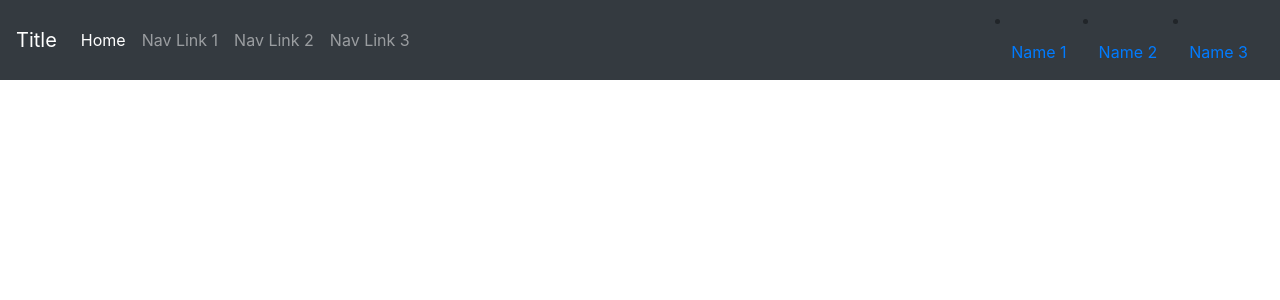
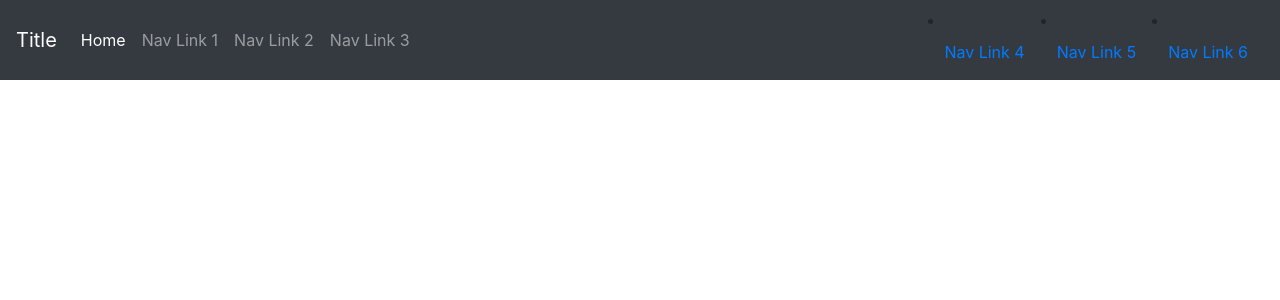
Before and after one commit to esputnix/angular-for-nav, an Angular app: page / in a window 1280 px wide. Shown: the top 300 px of the page. Built offline with nearby package versions, Linux system fonts and the light colour scheme.

Commit message:
1 file modified

```diff
--- a/src/app/app.component.ts
+++ b/src/app/app.component.ts
@@ -6,7 +6,7 @@ import { Component, VERSION } from '@angular/core';
   styleUrls: [ './app.component.css' ]
 })
 export class AppComponent  {
-  names = ["Name 1", "Name 2", "Name 3"];
+  names = ["Nav Link 4", "Nav Link 5", "Nav Link 6"];
 
   onNavClick() {
     console.log("app-navigation.onNavClick");
```
